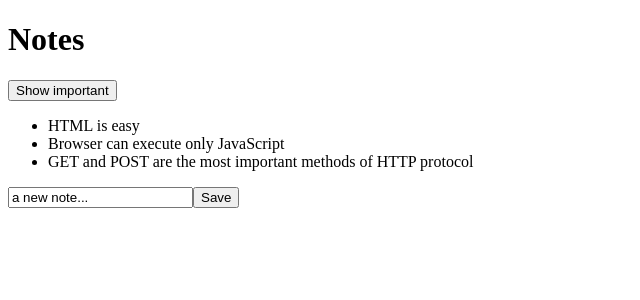
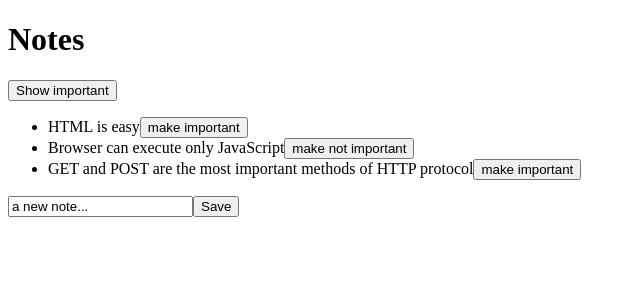
Before and after one commit to davidlpoole/fullstack-p2-notes, a React (Create React App) app: page / in a window 1280 px wide. Shown: the top 300 px of the page, without its empty margins (0-640 px from the left). Built offline with nearby package versions, Linux system fonts and the light colour scheme; data requests are answered from the project's data file.

Commit message:
add 'toggle importance' buttons

```diff
--- /dev/null
+++ b/db.json
@@ -0,0 +1,22 @@
+{
+  "notes": [
+    {
+      "id": 1,
+      "content": "HTML is easy",
+      "date": "2019-05-30T17:30:31.098Z",
+      "important": false
+    },
+    {
+      "id": 2,
+      "content": "Browser can execute only JavaScript",
+      "date": "2019-05-30T18:39:34.091Z",
+      "important": true
+    },
+    {
+      "id": 3,
+      "content": "GET and POST are the most important methods of HTTP protocol",
+      "date": "2019-05-30T19:20:14.298Z",
+      "important": false
+    }
+  ]
+}
--- a/src/App.js
+++ b/src/App.js
@@ -1,10 +1,23 @@
-import React, { useState } from 'react'
+import React, { useState, useEffect } from 'react'
+import axios from 'axios'
+
 import Note from './components/Note'
 
-const App = (props) => {
-  const [notes, setNotes] = useState(props.notes)
+const App = () => {
+  const [notes, setNotes] = useState([])
   const [newNote, setNewNote] = useState('a new note...')
   const [showAll, setShowAll] = useState(true)
+
+  useEffect(() => {
+    console.log('effect')
+    axios
+      .get('http://localhost:3001/notes')
+      .then(response => {
+        console.log('promise fulfilled')
+        setNotes(response.data)
+      })
+  }, [])
+  console.log('render', notes.length, 'notes')
 
   const addNote = (event) => {
     event.preventDefault()
@@ -12,12 +25,26 @@ const App = (props) => {
       content: newNote,
       date: new Date().toISOString(),
       important: Math.random() < 0.5,
-      id: notes.length + 1,
     }
-    setNotes(notes.concat(noteObject))
-    setNewNote('')
+
+    axios
+      .post('http://localhost:3001/notes', noteObject)
+      .then(response => {
+        setNotes(notes.concat(response.data))
+        setNewNote('')
+      })
   }
 
+
+  const toggleImportanceOf = id => {
+    const url = `http://localhost:3001/notes/${id}`
+    const note = notes.find(n => n.id === id)
+    const changedNote = { ...note, important: !note.important }
+
+    axios.put(url, changedNote).then(response => {
+      setNotes(notes.map(note => note.id !== id ? note : response.data))
+    })
+  }
   const handleNoteChange = (event) => setNewNote(event.target.value)
 
   const notesToShow = showAll
@@ -34,7 +61,11 @@ const App = (props) => {
       </div>
       <ul>
         {notesToShow.map(note =>
-          <Note key={note.id} note={note} />
+          <Note
+            key={note.id}
+            note={note}
+            toggleImportance={() => toggleImportanceOf(note.id)}
+          />
         )}
       </ul>
       <form onSubmit={addNote}>
--- a/src/components/Note.js
+++ b/src/components/Note.js
@@ -1,8 +1,14 @@
 import React from 'react'
 
-const Note = ({ note }) => {
+const Note = ({ note, toggleImportance }) => {
+    const label = note.important
+        ? 'make not important' : 'make important'
+
     return (
-        <li>{note.content}</li>
+        <li>
+            {note.content}
+            <button onClick={toggleImportance}>{label}</button>
+        </li>
     )
 }
 
--- a/src/index.js
+++ b/src/index.js
@@ -1,28 +1,7 @@
 import ReactDOM from 'react-dom'
 import App from './App.js'
 
-const notes = [
-  {
-    id: 1,
-    content: 'HTML is easy',
-    date: '2019-05-30T17:30:31.098Z',
-    important: true
-  },
-  {
-    id: 2,
-    content: 'Browser can execute only JavaScript',
-    date: '2019-05-30T18:39:34.091Z',
-    important: false
-  },
-  {
-    id: 3,
-    content: 'GET and POST are the most important methods of HTTP protocol',
-    date: '2019-05-30T19:20:14.298Z',
-    important: true
-  }
-]
-
 ReactDOM.render(
-  <App notes={notes} />,
+  <App />,
   document.getElementById('root')
 )
```
Also changed, not shown: package.json (+7 -3 lines), 1 other file (tests, documents, lock files or other folders).
